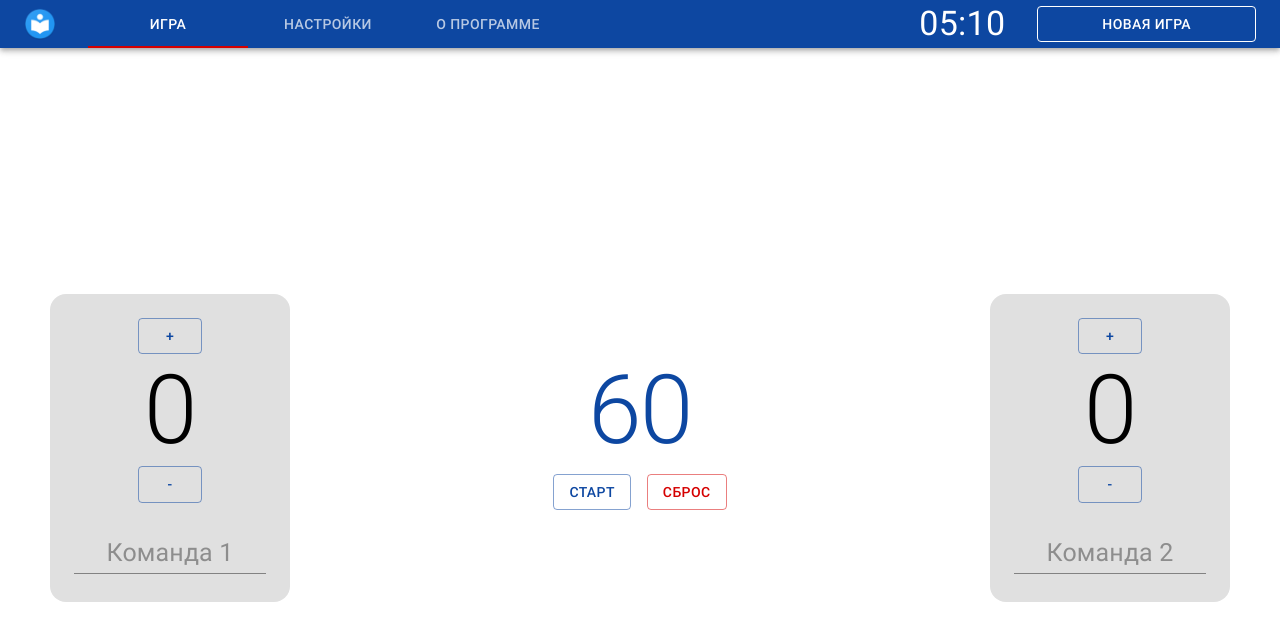
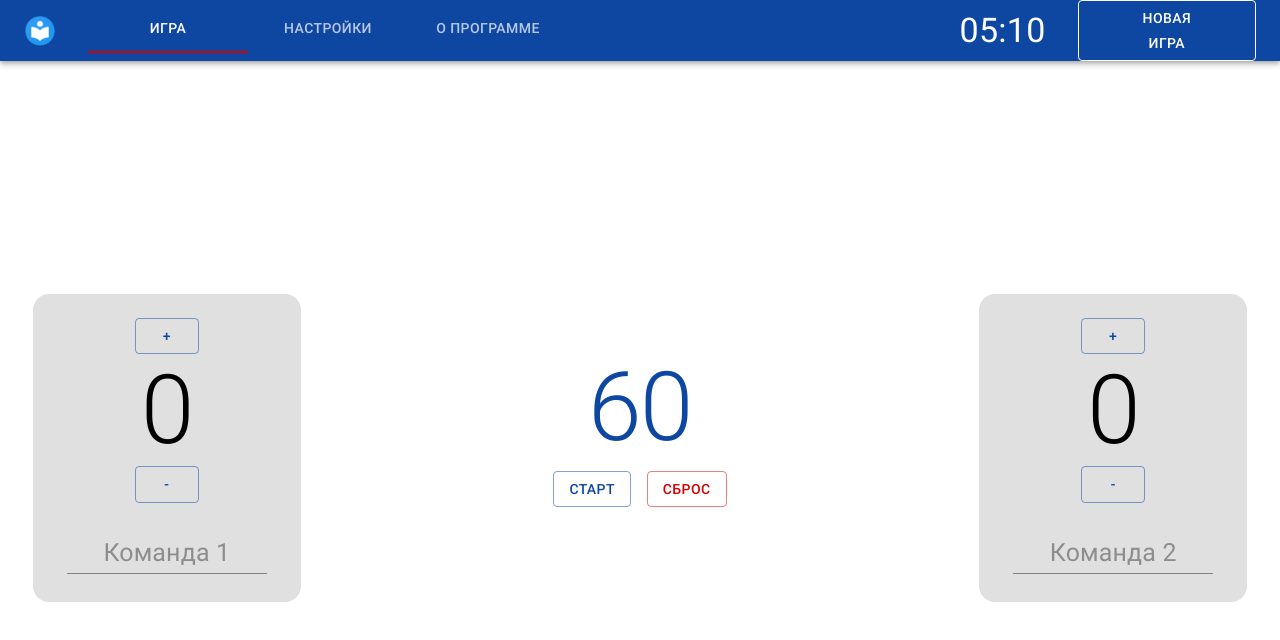
Before and after one commit to wasiliysoft/brain_ring_react, a React (Create React App) app: page / in a window 1280 px wide. Shown: the top 640 px of the page. Built offline with nearby package versions, Linux system fonts and the light colour scheme.

Commit message:
fix ui in IE11

```diff
--- a/public/index.html
+++ b/public/index.html
@@ -10,7 +10,7 @@
   <title>Brain Ring App</title>
 </head>
 
-<body style="padding: 0pt; margin: 0px;">
+<body style="padding: 0px; margin: 0px;overflow: hidden;">
   <noscript>You need to enable JavaScript to run this app.</noscript>
   <div id="root"></div>
 </body>
--- a/src/App.tsx
+++ b/src/App.tsx
@@ -36,11 +36,17 @@ function a11yProps(index: any) {
 }
 const useStyles = makeStyles((theme) => ({
   root: {
-    flexGrow: 1,
+    width: '100vw',
+    overflow: "hidden"
     //backgroundColor: 'gray'
   },
-  space: {
-    flexGrow: 1
+  tabs: {
+    display: "block",
+    width: "100%",
+  },
+  right: {
+    display: "block",
+    float: "right",
   },
   newGameBtn: {
     marginLeft: theme.spacing(4),
@@ -83,14 +89,17 @@ const App: React.FC = () => {
       <AppBar position="absolute" variant="elevation">
         <Toolbar variant="dense">
           <img src="favicon.png" alt="logo" className={classes.logo} />
-          <Tabs value={value} onChange={handleChange} aria-label="simple tabs example">
-            <Tab label="Игра" {...a11yProps(0)} />
+          <Tabs value={value} onChange={handleChange} aria-label="simple tabs example"
+            className={classes.tabs}>
+            <Tab label="Игра"  {...a11yProps(0)} />
             <Tab label="Настройки" {...a11yProps(1)} />
             <Tab label="О программе" {...a11yProps(2)} />
           </Tabs>
-          <div className={classes.space} />
+
+          <div className={classes.right}>
             <Typography variant="h4">{curTime}</Typography>
-
+          </div>
+          <div className={classes.right}>
             <Button
               className={classes.newGameBtn}
               variant="outlined"
@@ -99,6 +108,8 @@ const App: React.FC = () => {
                 window.location.reload();
               }}
             >Новая игра</Button>
+          </div>
+
         </Toolbar>
 
 
--- a/src/Game.tsx
+++ b/src/Game.tsx
@@ -11,53 +11,38 @@ var audioTimeOut = new Audio("audio/timeout.wav");
 
 
 const useStyles = makeStyles((theme) => ({
-    row: {
-        display: "flex",
-        alignItems: 'center',
-        justifyContent: 'space-around',
-    },
-    header: {
-        display: "flex",
-        alignItems: 'center',
-        justifyContent: 'space-around',
-        height: '10vh'
-    },
-    footer: {
-        display: "flex",
-        alignItems: 'center',
-        justifyContent: 'space-around',
-        height: '10vh'
-    },
     root: {
-        display: "flex",
-        alignItems: 'center',
-        justifyContent: 'space-around',
-        //justifyContent: 'center',
-        flexDirection: 'column',
+        padding: "0",
+        margin: "0",
+        //border: "1px solid green",
         height: '90vh',
         width: '100vw',
+        //backgroundColor: "grey",
+        align: "center"
+    },
+    td: {
+        // border: "1px solid red",
     },
     progress: {
-        //padding: theme.spacing(4),
-        display: "flex",
-        alignItems: 'center',
-        justifyContent: 'center',
-        flexDirection: 'column',
-        //backgroundColor: "gray",
-        position: "relative"
+        display: "block",
+        position: "relative",
+        //    border: "1px solid green",
     },
     inProgress: {
+        display: "block",
         position: "absolute",
-        marginTop: theme.spacing(3),
-        display: "flex",
-        alignItems: 'center',
-        flexDirection: 'column',
-        justifyContent: 'center',
+        width: "100%",
+        //border: "1px solid red",
+        top: "180px",
     },
     commandBtn: {
         margin: theme.spacing(1)
     },
-
+    center: {
+        backgroundColor: "red",
+        textAlign: "center",
+        align: "center",
+    }
 }));
 enum Mode { "game", "pause" }
 
@@ -175,19 +160,15 @@ const Game: React.FC = () => {
 
 
 
-    return <Box className={classes.root} p={0}>
+    return <table className={classes.root}>
+        <tr className={classes.td}>
+            <td align="center" className={classes.td}>
+                <ScoreBox player={lPlayer} />
 
-        <Box className={classes.header} >
-
-        </Box>
-        <Box className={classes.row} width="100vw">
-            <ScoreBox player={lPlayer} />
+            </td>
+            <td align="center" className={classes.td}>
                 <div className={classes.progress}>
-                <CircularProgress
-                    size="500px"
-                    thickness={4}
-                    variant="static"
-                    value={Math.fround((maxTime - timer) * (100 / maxTime))} />
+                    <CircularProgress size="500px" thickness={4} variant="static" value={Math.fround((maxTime - timer) * (100 / maxTime))} />
                     <div className={classes.inProgress}>
                         <Typography
 
@@ -207,11 +188,18 @@ const Game: React.FC = () => {
                         </div>
                     </div>
                 </div>
+
+
+            </td>
+            <td align="center" className={classes.td}>
                 <ScoreBox player={rPlayer} />
-        </Box >
-        <Box className={classes.footer} >
-        </Box>
-    </Box >
+
+            </td>
+        </tr>
+
+    </table >
+
+
 
 }
 export default Game;
--- a/src/Score.tsx
+++ b/src/Score.tsx
@@ -1,5 +1,5 @@
 import React from 'react';
-import { Box, Typography, makeStyles, Button, TextField } from '@material-ui/core';
+import { Typography, makeStyles, Button, TextField, Box } from '@material-ui/core';
 import { orange, red, grey } from '@material-ui/core/colors';
 import Player, { PlayerStatus } from './Player';
 
@@ -10,19 +10,20 @@ const falstartScoreColor = red[600];
 const useStyles = makeStyles((theme) => ({
     root: {
         borderRadius: theme.spacing(2),
-        display: "flex",
-        alignItems: 'center',
-        //justifyContent: 'space-around',
-        justifyContent: 'center',
-        flexDirection: 'column',
+        display: "block",
         marginTop: theme.spacing(6),
-        //backgroundColor:"gray",
-        width: "15vw",
-        padding: theme.spacing(3)
+        padding: theme.spacing(3),
+        //backgroundColor: "gray",
+        width: "220px",
     },
     commandBtn: {
         margin: theme.spacing(1)
     },
+    center: {
+        display: "block",
+        //backgroundColor: "green",
+        textAlign: "center",
+    }
 
 }));
 
@@ -44,19 +45,23 @@ const ScoreBox: React.FC<{ player: Player }> = (props) => {
             break;
     }
 
-    return <Box p={1} className={classes.root} bgcolor={bcolor}>
+    return <Box className={classes.root} bgcolor={bcolor} >
+        <div className={classes.center}>
             <Button variant={"outlined"}
                 color="primary" onClick={() => setScore((prev) => prev + 1)} >+</Button>
             <Typography variant="h1" >{score}</Typography>
             <Button variant={"outlined"}
                 color="primary" onClick={() => setScore((prev) => prev - 1)}  >-</Button>
             <br />
+            <br />
             <TextField
                 margin="dense"
                 variant="standard"
-            inputProps={{ min: 0, style: { textAlign: 'center', fontSize: 25 } }}
+                inputProps={{ min: 0, style: { width: '200px', textAlign: 'center', fontSize: 25 } }}
                 placeholder={props.player.label}
             />
+        </div>
+
     </Box >
 }
 export default ScoreBox;
--- a/src/Settings.tsx
+++ b/src/Settings.tsx
@@ -13,6 +13,16 @@ const useStyles = makeStyles((theme) => ({
         display: "flex",
         alignContent: "flex-end",
         justifyContent: "center",
+    },
+    helperText: {
+        margin: 0,
+        display: "block",
+        paddingTop: theme.spacing(0),
+        paddingRight: theme.spacing(5),
+        position: "absolute",
+        top: theme.spacing(1),
+        right: "0",
+        float: "right"
     }
 }));
 const Settings: React.FC = () => {
@@ -34,7 +44,7 @@ const Settings: React.FC = () => {
                 variant="outlined"
                 type="number"
                 InputProps={{
-                    endAdornment: <InputAdornment position="end">по умолчанию 60 сек</InputAdornment>,
+                    endAdornment: <InputAdornment position="end" className={classes.helperText}>по умолчанию 60 сек</InputAdornment>,
                 }}
                 value={timer}
                 onChange={(event) => setTimer(Number.parseInt(event.target.value))}
@@ -45,7 +55,7 @@ const Settings: React.FC = () => {
                 margin="dense"
                 variant="outlined"
                 InputProps={{
-                    endAdornment: <InputAdornment position="end">по умолчанию 20 сек</InputAdornment>,
+                    endAdornment: <InputAdornment position="end" className={classes.helperText}>по умолчанию 20 сек</InputAdornment>,
                 }}
                 type="number"
                 value={timer2}
@@ -59,7 +69,7 @@ const Settings: React.FC = () => {
                 label="Кнопка 1 (keyCode)"
                 margin="dense"
                 InputProps={{
-                    endAdornment: <InputAdornment position="end">по умолчанию 'Влево'</InputAdornment>,
+                    endAdornment: <InputAdornment position="end" className={classes.helperText}>по умолчанию 'Влево'</InputAdornment>,
                 }}
                 variant="outlined"
                 value={LKeyCode}
@@ -70,7 +80,7 @@ const Settings: React.FC = () => {
                 fullWidth
                 margin="dense"
                 InputProps={{
-                    endAdornment: <InputAdornment position="end">по умолчанию 'Вправо'</InputAdornment>,
+                    endAdornment: <InputAdornment position="end" className={classes.helperText}>по умолчанию 'Вправо'</InputAdornment>,
                 }}
                 variant="outlined"
                 value={RKeyCode}
@@ -82,7 +92,7 @@ const Settings: React.FC = () => {
                 fullWidth
                 margin="dense"
                 InputProps={{
-                    endAdornment: <InputAdornment position="end">по умолчанию 'num +'</InputAdornment>,
+                    endAdornment: <InputAdornment position="end" className={classes.helperText}>по умолчанию 'num +'</InputAdornment>,
                 }}
                 variant="outlined"
                 value={StartKeyCode}
@@ -92,7 +102,7 @@ const Settings: React.FC = () => {
                 fullWidth
                 margin="dense"
                 InputProps={{
-                    endAdornment: <InputAdornment position="end">по умолчанию 'Backspace'</InputAdornment>,
+                    endAdornment: <InputAdornment position="end" className={classes.helperText}>по умолчанию 'Backspace'</InputAdornment>,
                 }}
                 variant="outlined"
                 value={ResetKeyCode}
```
Also changed, not shown: package.json (line endings or trailing spaces), 1 other file (tests, documents, lock files or other folders). Lines whose indentation alone changed are shown as unchanged.
